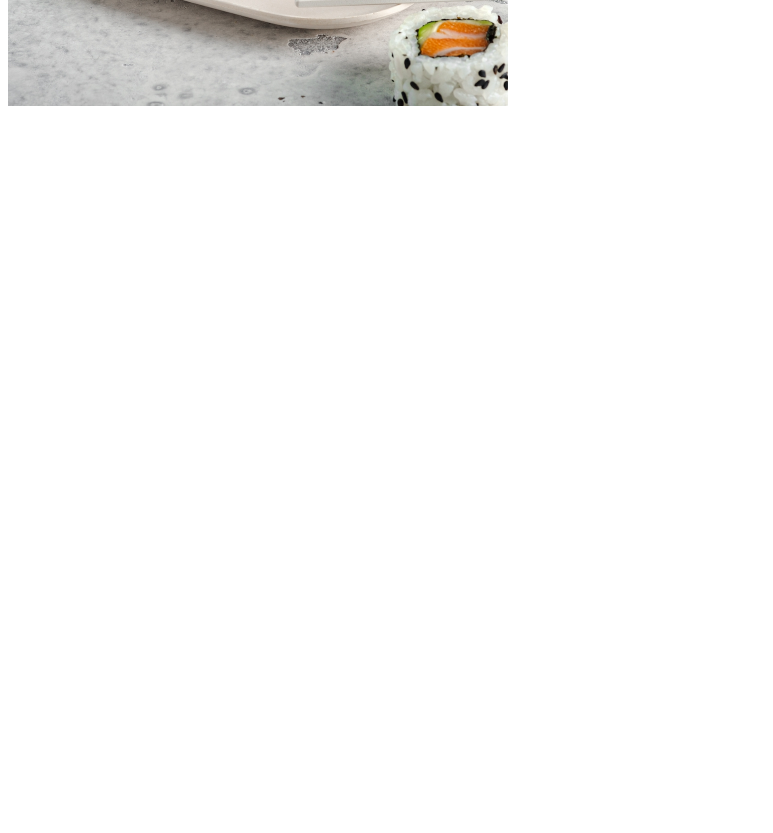
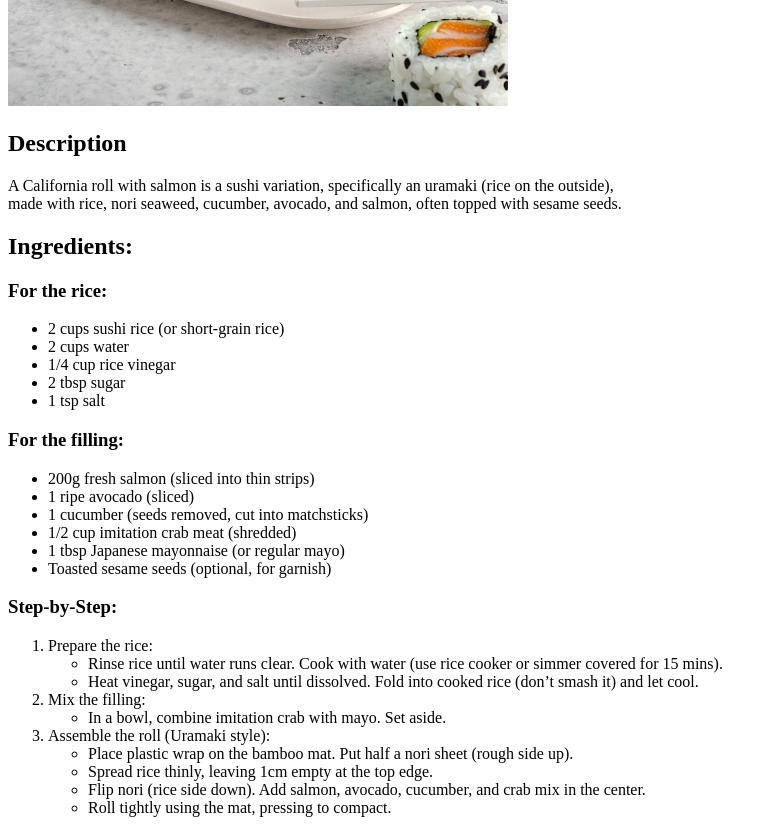
Before and after one commit to EsparzaFT/odin-recipes, a plain HTML site: page recipes/sushi.html in a window 1280 px wide. Shown: the part 500-1333 px from the top of the page, without its empty margins (0-773 px from the left). Before the commit the page ends 800 px from the top, so only its background shows below. Drawn offline with Linux system fonts and the light colour scheme.

Commit message:
Add sushi recipe details
-Include description and ingredients list
-Add step-by-sep cooking instrucions

```diff
--- a/recipes/sushi.html
+++ b/recipes/sushi.html
@@ -13,6 +13,82 @@
 
     <img src="../img/California-rolls.jpg" alt="sushi plate" width="500px" height="500px">
 
+    <h2>Description</h2>
+    <p>A California roll with salmon is a sushi variation, specifically an uramaki (rice on the outside), <br> made with
+        rice, nori seaweed, cucumber, avocado, and salmon, often topped with sesame seeds.</p>
+
+    <h2>Ingredients:</h2>
+
+    <h3>For the rice:</h3>
+
+    <ul>
+        <li>2 cups sushi rice (or short-grain rice)</li>
+        <li>2 cups water</li>
+        <li>1/4 cup rice vinegar</li>
+        <li>2 tbsp sugar</li>
+        <li>1 tsp salt</li>
+    </ul>
+
+    <h3>For the filling:</h3>
+    <ul>
+        <li>200g fresh salmon (sliced into thin strips)</li>
+        <li>1 ripe avocado (sliced)</li>
+        <li>1 cucumber (seeds removed, cut into matchsticks)</li>
+        <li>1/2 cup imitation crab meat (shredded)</li>
+        <li>1 tbsp Japanese mayonnaise (or regular mayo)</li>
+        <li>Toasted sesame seeds (optional, for garnish)</li>
+    </ul>
+
+    <h3>Step-by-Step:</h3>
+    <ol>
+        <li>
+            Prepare the rice:
+            <ul>
+                <li>
+                    Rinse rice until water runs clear. Cook with water (use rice cooker or simmer covered for 15 mins).
+                </li>
+                <li>
+                    Heat vinegar, sugar, and salt until dissolved. Fold into cooked rice (don’t smash it) and let cool.
+                </li>
+            </ul>
+        </li>
+        <li>
+            Mix the filling:
+            <ul>
+                <li>In a bowl, combine imitation crab with mayo. Set aside.</li>
+            </ul>
+        </li>
+        <li>
+            Assemble the roll (Uramaki style):
+            <ul>
+                <li>Place plastic wrap on the bamboo mat. Put half a nori sheet (rough side up).</li>
+                <li>Spread rice thinly, leaving 1cm empty at the top edge.</li>
+                <li>Flip nori (rice side down). Add salmon, avocado, cucumber, and crab mix in the center.</li>
+                <li>Roll tightly using the mat, pressing to compact.</li>
+            </ul>
+        </li>
+    </ol>
+
+
+
+
+
+
+
+
+
+
+
+
+
+
+
+
+
+
+
+
+
 </body>
 
 </html>
```
